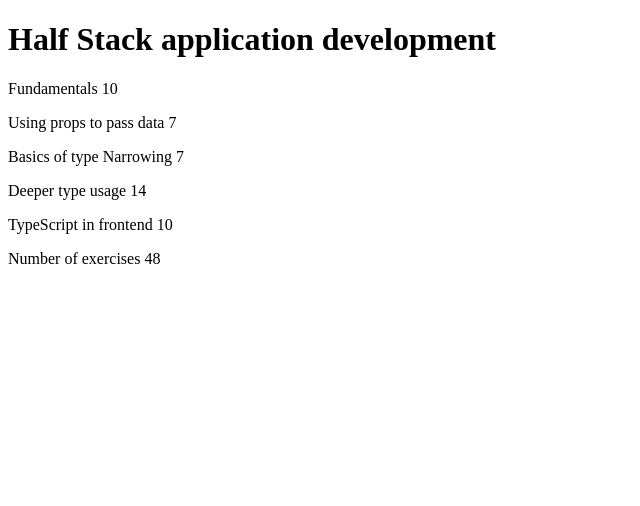
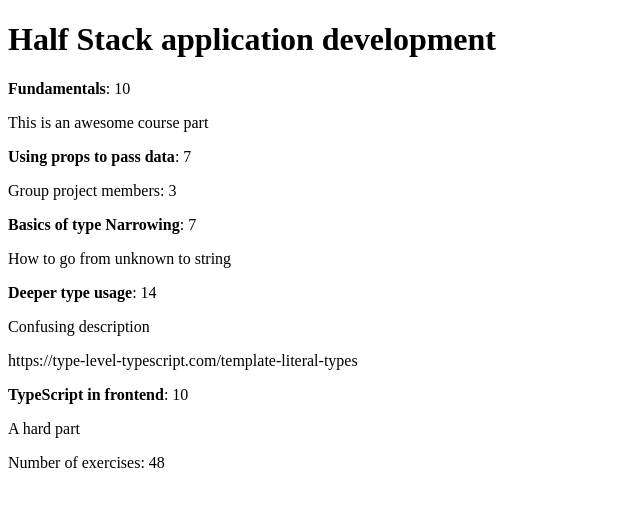
Before and after one commit to shonaloujacks/full-stack-open-university-helsinki, a React (Vite) app in the folder part9/course-app/: page / in a window 1280 px wide. Shown: the top 506 px of the page, without its empty margins (0-640 px from the left). Built offline with nearby package versions, Linux system fonts and the light colour scheme.

Commit message:
Part component created and implemented

```diff
--- a/part9/course-app/src/App.tsx
+++ b/part9/course-app/src/App.tsx
@@ -35,7 +35,7 @@ const courseParts: CoursePart[] = [
   {
     name: "TypeScript in frontend",
     exerciseCount: 10,
-    description: "a hard part",
+    description: "A hard part",
     kind: "basic",
   },
 ];
--- a/part9/course-app/src/components/Content.tsx
+++ b/part9/course-app/src/components/Content.tsx
@@ -1,10 +1,11 @@
-import type { ContentProps, CoursePart } from "../types"
+import type { ContentProps } from "../types"
+import Part from "./Part";
 
 const Content = ({courseParts}: ContentProps) => {
 
 return (
 <div>
-  {courseParts.map((course: CoursePart) => <p key={course.name}>{course.name} {course.exerciseCount}</p>)}
+ <Part courseParts={courseParts}/>
 </div>
 )
 }
--- /dev/null
+++ b/part9/course-app/src/components/Part.tsx
@@ -0,0 +1,39 @@
+import type { PartProps } from "../types"
+
+const Part = ({courseParts}: PartProps) => {
+
+  const assertNever = (value: never): never => {
+    throw new Error(`Unhandled discriminated union member: ${JSON.stringify(value)}`
+    );
+  };
+
+  return (
+  <div> {courseParts.map(part => {
+    const basics = <p><b>{part.name}</b>: {''}{part.exerciseCount}</p>
+    switch(part.kind) {
+      case "basic":
+        return <div key={part.name}>
+          {basics}
+          <p>{part.description}</p>
+          </div>
+      case "group":
+        return <div key={part.name}>
+          {basics}
+          <p>Group project members: {part.groupProjectCount}</p>
+          </div>
+      case "background":
+        return <div key={part.name}>
+          {basics}
+          <p>{part.description}</p>
+          <p>{part.backgroundMaterial}</p>
+          </div>
+        default:
+          return assertNever(part);
+    }
+
+  })}
+  </div>
+)
+}
+
+export default Part;
--- a/part9/course-app/src/components/Total.tsx
+++ b/part9/course-app/src/components/Total.tsx
@@ -4,7 +4,7 @@ const Total = ({totalExercises} : TotalProps) => {
 
 
   return (
-    <p> Number of exercises {totalExercises}</p>
+    <p> Number of exercises: {totalExercises}</p>
   )
 }
 
```
Also changed, not shown: part9/course-app/src/types.ts (+8 -4 lines).
